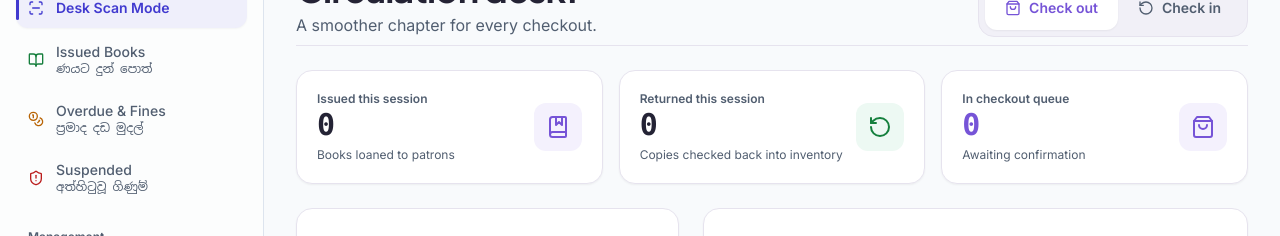
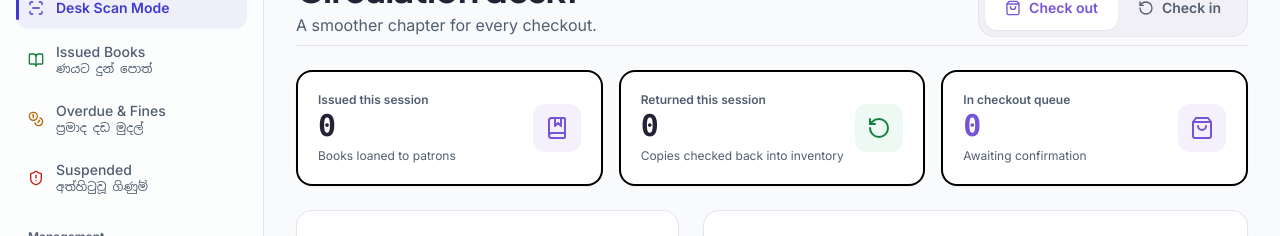
Before and after one commit to sandunawa/public-library-management-system, a React (Vite) app: page /staff/circulation in a window 1280 px wide. Shown: the part 148-384 px from the top of the page. Built offline with nearby package versions, Linux system fonts and the light colour scheme; no server answers.

Commit message:
feat(circulation): add solid black border with pulsing/blinking hover effect to summary cards

```diff
--- a/src/features/circulation/CirculationDeskPage.tsx
+++ b/src/features/circulation/CirculationDeskPage.tsx
@@ -441,10 +441,10 @@ export const CirculationDeskPage: React.FC = () => {
         </div>
       </div>
 
-      {/* 2. Three Summary Cards */}
+      {/* 2. Three Summary Cards with solid black border & blinking hover effect */}
       <div className="grid grid-cols-1 sm:grid-cols-3 gap-4">
         {/* Issued this session */}
-        <div className="bg-white rounded-2xl p-5 border border-[#E6E3EE] shadow-sm flex items-center justify-between">
+        <div className="bg-white rounded-2xl p-5 border-2 border-black shadow-sm flex items-center justify-between hover-border-blink transition-all duration-200 cursor-pointer">
           <div className="space-y-1">
             <span className="text-xs font-semibold text-muted-foreground block">
               Issued this session
@@ -462,7 +462,7 @@ export const CirculationDeskPage: React.FC = () => {
         </div>
 
         {/* Returned this session */}
-        <div className="bg-white rounded-2xl p-5 border border-[#E6E3EE] shadow-sm flex items-center justify-between">
+        <div className="bg-white rounded-2xl p-5 border-2 border-black shadow-sm flex items-center justify-between hover-border-blink transition-all duration-200 cursor-pointer">
           <div className="space-y-1">
             <span className="text-xs font-semibold text-muted-foreground block">
               Returned this session
@@ -480,7 +480,7 @@ export const CirculationDeskPage: React.FC = () => {
         </div>
 
         {/* In checkout queue */}
-        <div className="bg-white rounded-2xl p-5 border border-[#E6E3EE] shadow-sm flex items-center justify-between">
+        <div className="bg-white rounded-2xl p-5 border-2 border-black shadow-sm flex items-center justify-between hover-border-blink transition-all duration-200 cursor-pointer">
           <div className="space-y-1">
             <span className="text-xs font-semibold text-muted-foreground block">
               In checkout queue
--- a/src/styles/index.css
+++ b/src/styles/index.css
@@ -296,6 +296,21 @@
   }
 }
 
+@keyframes borderBlink {
+  0%, 100% {
+    border-color: #000000;
+    box-shadow: 0 0 0 2px rgba(0, 0, 0, 0.9), 0 10px 25px -5px rgba(0, 0, 0, 0.15);
+  }
+  50% {
+    border-color: transparent;
+    box-shadow: 0 0 0 2px rgba(0, 0, 0, 0.15), 0 4px 6px -1px rgba(0, 0, 0, 0.05);
+  }
+}
+
+.hover-border-blink:hover {
+  animation: borderBlink 1.2s ease-in-out infinite;
+}
+
 @keyframes scannerCardShimmer {
   0% {
     transform: translateX(-100%);
```
